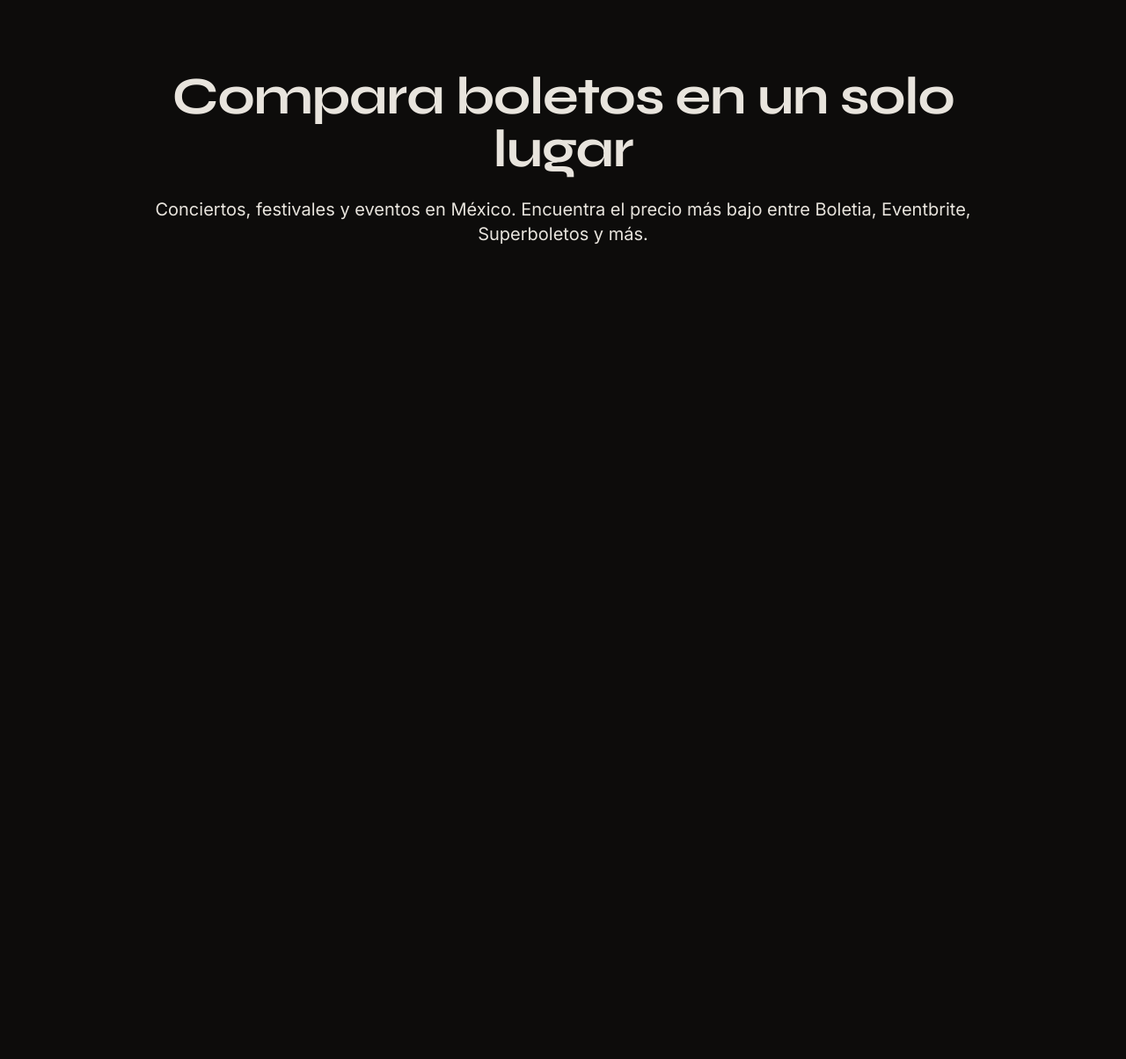
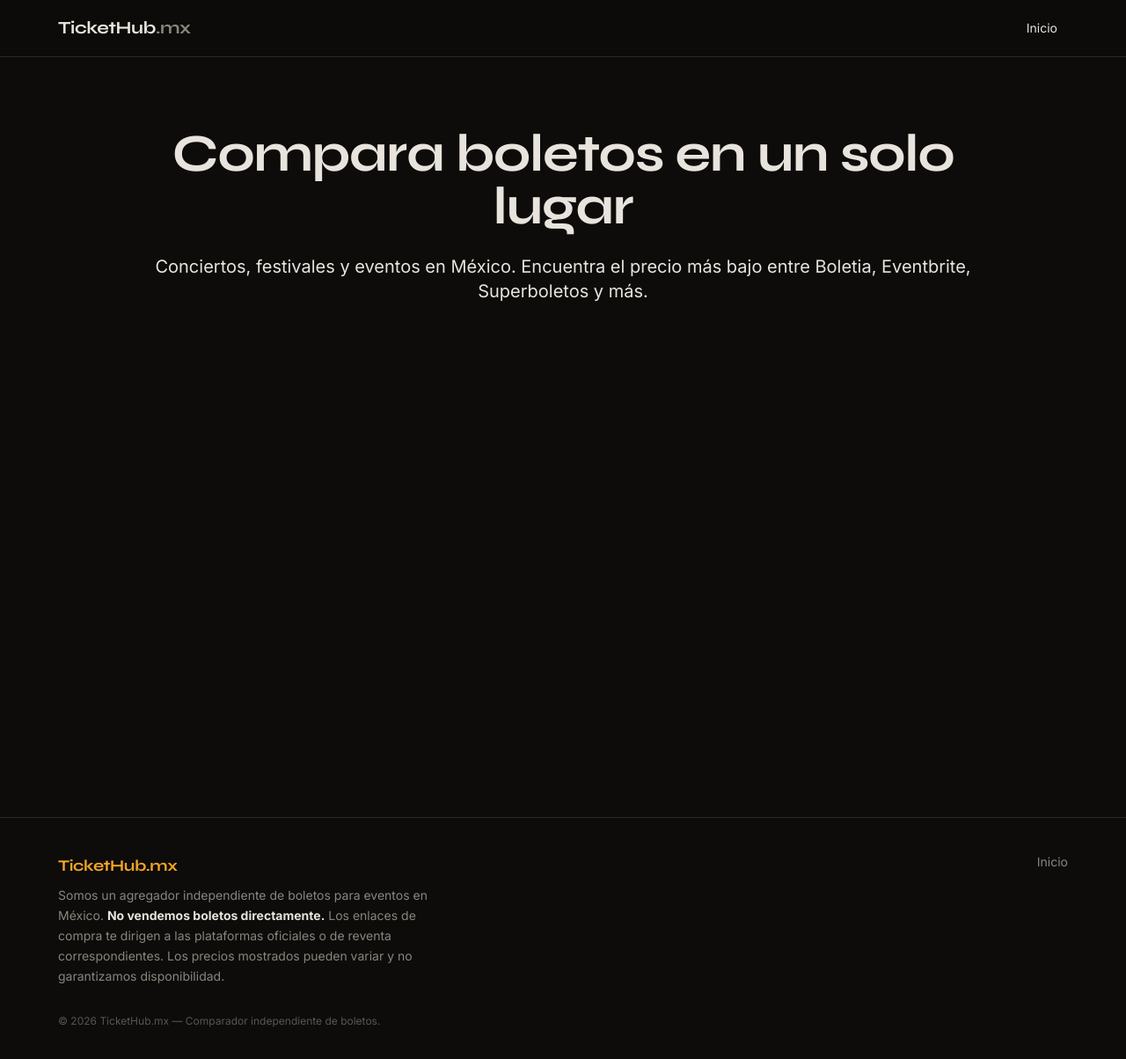
Before and after one commit to Tecnologiasstellar/tickethub, a Next.js app: page / in a window 1280 px wide. Shown: the top 1204 px of the page at 88% size. Before the commit the page ends 800 px from the top, so only its background shows below. Built offline with nearby package versions, Linux system fonts and the light colour scheme; no server answers.

Commit message:
feat: add Navbar and Footer, wire into layout

```diff
--- a/app/layout.tsx
+++ b/app/layout.tsx
@@ -1,5 +1,7 @@
 import type { Metadata } from "next";
 import { Inter, Syne } from "next/font/google";
+import { Navbar } from "@/components/Navbar";
+import { Footer } from "@/components/Footer";
 import "./globals.css";
 
 const inter = Inter({
@@ -42,7 +44,11 @@
 }) {
   return (
     <html lang="es" className={`${inter.variable} ${syne.variable}`}>
-      <body>{children}</body>
+      <body>
+        <Navbar />
+        {children}
+        <Footer />
+      </body>
     </html>
   );
 }
--- /dev/null
+++ b/components/Footer.tsx
@@ -0,0 +1,30 @@
+export function Footer() {
+  const year = new Date().getFullYear();
+  return (
+    <footer className="mt-16 border-t border-[var(--color-border)]">
+      <div className="mx-auto max-w-[var(--container-max)] px-4 py-10">
+        <div className="flex flex-col gap-6 md:flex-row md:items-start md:justify-between">
+          <div className="max-w-md">
+            <p className="font-display text-lg font-bold text-[var(--color-primary)]">
+              TicketHub.mx
+            </p>
+            <p className="mt-2 text-sm text-[var(--color-text-muted)] leading-relaxed">
+              Somos un agregador independiente de boletos para eventos en México.{" "}
+              <strong className="text-[var(--color-text)]">No vendemos boletos directamente.</strong>{" "}
+              Los enlaces de compra te dirigen a las plataformas oficiales o de reventa correspondientes.
+              Los precios mostrados pueden variar y no garantizamos disponibilidad.
+            </p>
+          </div>
+          <nav aria-label="Footer" className="flex flex-wrap gap-x-5 gap-y-2 text-sm text-[var(--color-text-muted)]">
+            <a href="/" className="hover:text-[var(--color-text)] transition-colors">
+              Inicio
+            </a>
+          </nav>
+        </div>
+        <p className="mt-8 text-xs text-[var(--color-text-subtle)]">
+          © {year} TicketHub.mx — Comparador independiente de boletos.
+        </p>
+      </div>
+    </footer>
+  );
+}
--- /dev/null
+++ b/components/Navbar.tsx
@@ -0,0 +1,22 @@
+export function Navbar() {
+  return (
+    <nav
+      className="sticky top-0 z-[var(--z-header)] border-b border-[var(--color-border)] bg-[var(--color-background)]/90 backdrop-blur"
+      aria-label="Navegación principal"
+    >
+      <div className="mx-auto flex h-[var(--header-height)] max-w-[var(--container-max)] items-center justify-between px-4">
+        <a href="/" className="font-display text-xl font-bold text-[var(--color-primary)]">
+          TicketHub<span className="text-[var(--color-text-muted)]">.mx</span>
+        </a>
+        <div className="flex items-center gap-1 text-sm">
+          <a
+            href="/"
+            className="rounded-[var(--radius-sm)] px-3 py-1.5 text-[var(--color-text-muted)] transition-colors hover:bg-[var(--color-surface-2)] hover:text-[var(--color-text)]"
+          >
+            Inicio
+          </a>
+        </div>
+      </div>
+    </nav>
+  );
+}
```
